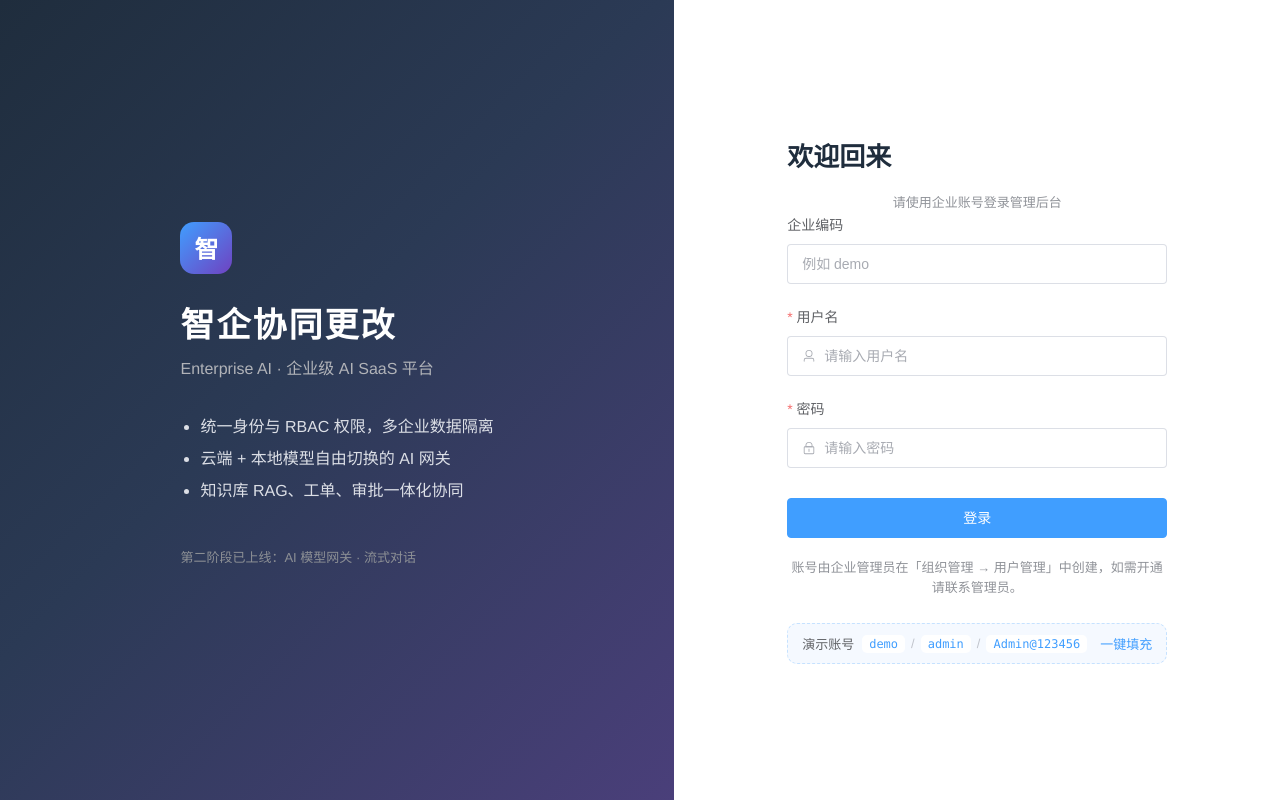
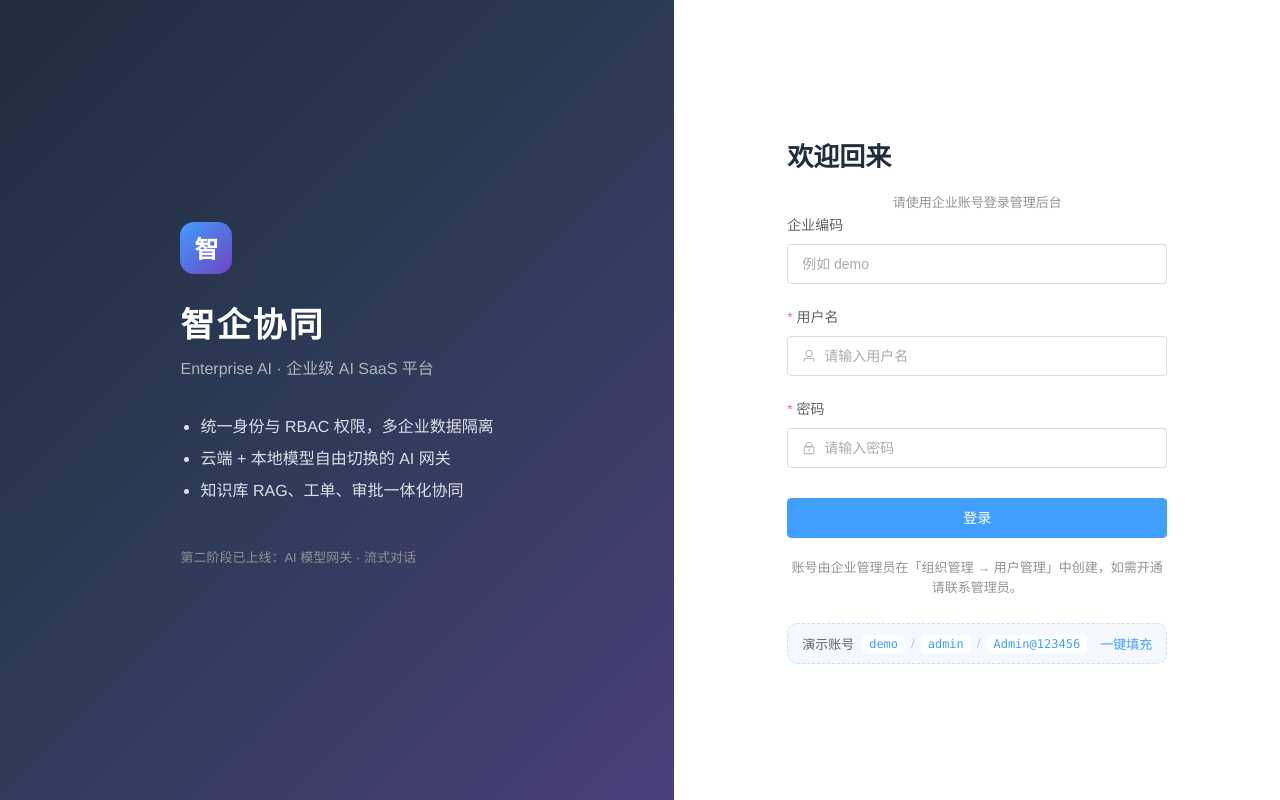
Before and after one commit to l05ty21/Enterprise-AI, a Vue app in the folder frontend/: page /login in a window 1280 px wide. Built offline with nearby package versions, Linux system fonts and the light colour scheme; no server answers.

Commit message:
清理标题测试自动化部署

```diff
--- a/frontend/src/views/LoginView.vue
+++ b/frontend/src/views/LoginView.vue
@@ -74,7 +74,7 @@ async function handleSubmit(): Promise<void> {
     <section class="login-brand">
       <div class="brand-inner">
         <div class="brand-logo">智</div>
-        <h1>智企协同更改</h1>
+        <h1>智企协同</h1>
         <p class="brand-subtitle">Enterprise AI · 企业级 AI SaaS 平台</p>
         <ul class="brand-points">
           <li>统一身份与 RBAC 权限，多企业数据隔离</li>
```
